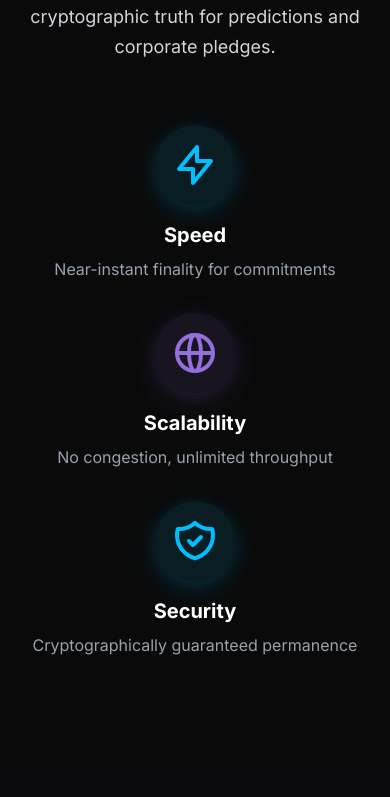
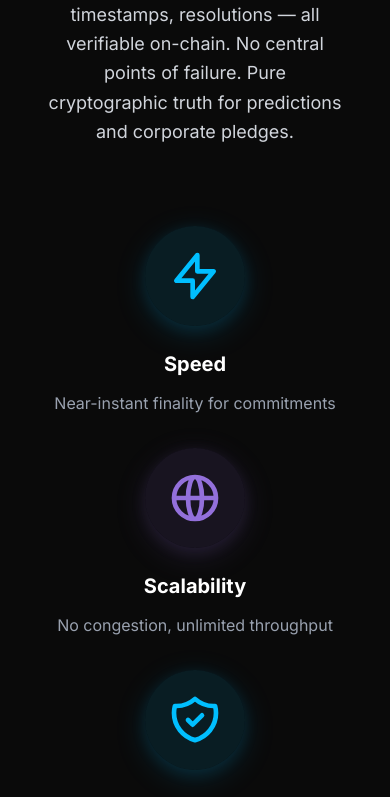
Before and after one commit to Boomchakalala/prooflocker, a Next.js app: page / in a window 390 px wide. Shown: the part 6400-7197 px from the top of the page. Built offline with nearby package versions, Linux system fonts and the light colour scheme; no server answers.

Commit message:
Sandbox autosave

```diff
--- a/src/components/TechFoundation.tsx
+++ b/src/components/TechFoundation.tsx
@@ -1,47 +1,47 @@
 export default function TechFoundation() {
   return (
-    <div className="relative z-10 py-20 px-6 bg-[#0a0a0a]">
-      <div className="max-w-5xl mx-auto">
+    <div className="relative z-10 py-24 px-6 bg-[#0a0a0a]">
+      <div className="max-w-[1280px] mx-auto px-6 md:px-12 lg:px-16">
         <h2 className="text-4xl md:text-5xl font-bold text-center text-white mb-8" style={{ fontFamily: 'var(--font-montserrat)' }}>
           The Foundation: Constellation DAG
         </h2>
-        <p className="text-lg text-gray-300 text-center leading-relaxed mb-12 max-w-4xl mx-auto">
+        <p className="text-lg text-gray-300 text-center leading-relaxed mb-16 max-w-4xl mx-auto">
           Not traditional blockchain. Constellation's Directed Acyclic Graph delivers hyper-scalable, low-latency transactions for permanent commitments. Hashes, timestamps, resolutions — all verifiable on-chain. No central points of failure. Pure cryptographic truth for predictions and corporate pledges.
         </p>
 
-        {/* 3-icon row */}
-        <div className="grid md:grid-cols-3 gap-8 mt-16">
+        {/* 3-icon row - tighter with fixed widths */}
+        <div className="flex flex-wrap items-center justify-center gap-8 mt-20">
           {/* Speed */}
-          <div className="flex flex-col items-center text-center">
-            <div className="w-20 h-20 rounded-full bg-[#00bfff]/10 flex items-center justify-center mb-4 glow-blue">
-              <svg className="w-12 h-12 text-[#00bfff]" fill="none" stroke="currentColor" viewBox="0 0 24 24">
+          <div className="flex flex-col items-center text-center w-full sm:w-[340px] md:w-[360px]">
+            <div className="w-[100px] h-[100px] rounded-full bg-[#00bfff]/10 flex items-center justify-center mb-6 glow-blue transition-transform hover:scale-105">
+              <svg className="w-14 h-14 text-[#00bfff]" fill="none" stroke="currentColor" viewBox="0 0 24 24">
                 <path strokeLinecap="round" strokeLinejoin="round" strokeWidth={2} d="M13 10V3L4 14h7v7l9-11h-7z" />
               </svg>
             </div>
-            <h3 className="text-xl font-bold text-white mb-2">Speed</h3>
-            <p className="text-gray-400">Near-instant finality for commitments</p>
+            <h3 className="text-xl font-bold text-white mb-3">Speed</h3>
+            <p className="text-gray-400 text-base leading-relaxed">Near-instant finality for commitments</p>
           </div>
 
           {/* Scalability */}
-          <div className="flex flex-col items-center text-center">
-            <div className="w-20 h-20 rounded-full bg-[#9370db]/10 flex items-center justify-center mb-4 glow-purple">
-              <svg className="w-12 h-12 text-[#9370db]" fill="none" stroke="currentColor" viewBox="0 0 24 24">
+          <div className="flex flex-col items-center text-center w-full sm:w-[340px] md:w-[360px]">
+            <div className="w-[100px] h-[100px] rounded-full bg-[#9370db]/10 flex items-center justify-center mb-6 glow-purple transition-transform hover:scale-105">
+              <svg className="w-14 h-14 text-[#9370db]" fill="none" stroke="currentColor" viewBox="0 0 24 24">
                 <path strokeLinecap="round" strokeLinejoin="round" strokeWidth={2} d="M21 12a9 9 0 01-9 9m9-9a9 9 0 00-9-9m9 9H3m9 9a9 9 0 01-9-9m9 9c1.657 0 3-4.03 3-9s-1.343-9-3-9m0 18c-1.657 0-3-4.03-3-9s1.343-9 3-9m-9 9a9 9 0 019-9" />
               </svg>
             </div>
-            <h3 className="text-xl font-bold text-white mb-2">Scalability</h3>
-            <p className="text-gray-400">No congestion, unlimited throughput</p>
+            <h3 className="text-xl font-bold text-white mb-3">Scalability</h3>
+            <p className="text-gray-400 text-base leading-relaxed">No congestion, unlimited throughput</p>
           </div>
 
           {/* Security */}
-          <div className="flex flex-col items-center text-center">
-            <div className="w-20 h-20 rounded-full bg-[#00bfff]/10 flex items-center justify-center mb-4 glow-blue">
-              <svg className="w-12 h-12 text-[#00bfff]" fill="none" stroke="currentColor" viewBox="0 0 24 24">
+          <div className="flex flex-col items-center text-center w-full sm:w-[340px] md:w-[360px]">
+            <div className="w-[100px] h-[100px] rounded-full bg-[#00bfff]/10 flex items-center justify-center mb-6 glow-blue transition-transform hover:scale-105">
+              <svg className="w-14 h-14 text-[#00bfff]" fill="none" stroke="currentColor" viewBox="0 0 24 24">
                 <path strokeLinecap="round" strokeLinejoin="round" strokeWidth={2} d="M9 12l2 2 4-4m5.618-4.016A11.955 11.955 0 0112 2.944a11.955 11.955 0 01-8.618 3.04A12.02 12.02 0 003 9c0 5.591 3.824 10.29 9 11.622 5.176-1.332 9-6.03 9-11.622 0-1.042-.133-2.052-.382-3.016z" />
               </svg>
             </div>
-            <h3 className="text-xl font-bold text-white mb-2">Security</h3>
-            <p className="text-gray-400">Cryptographically guaranteed permanence</p>
+            <h3 className="text-xl font-bold text-white mb-3">Security</h3>
+            <p className="text-gray-400 text-base leading-relaxed">Cryptographically guaranteed permanence</p>
           </div>
         </div>
       </div>
```
